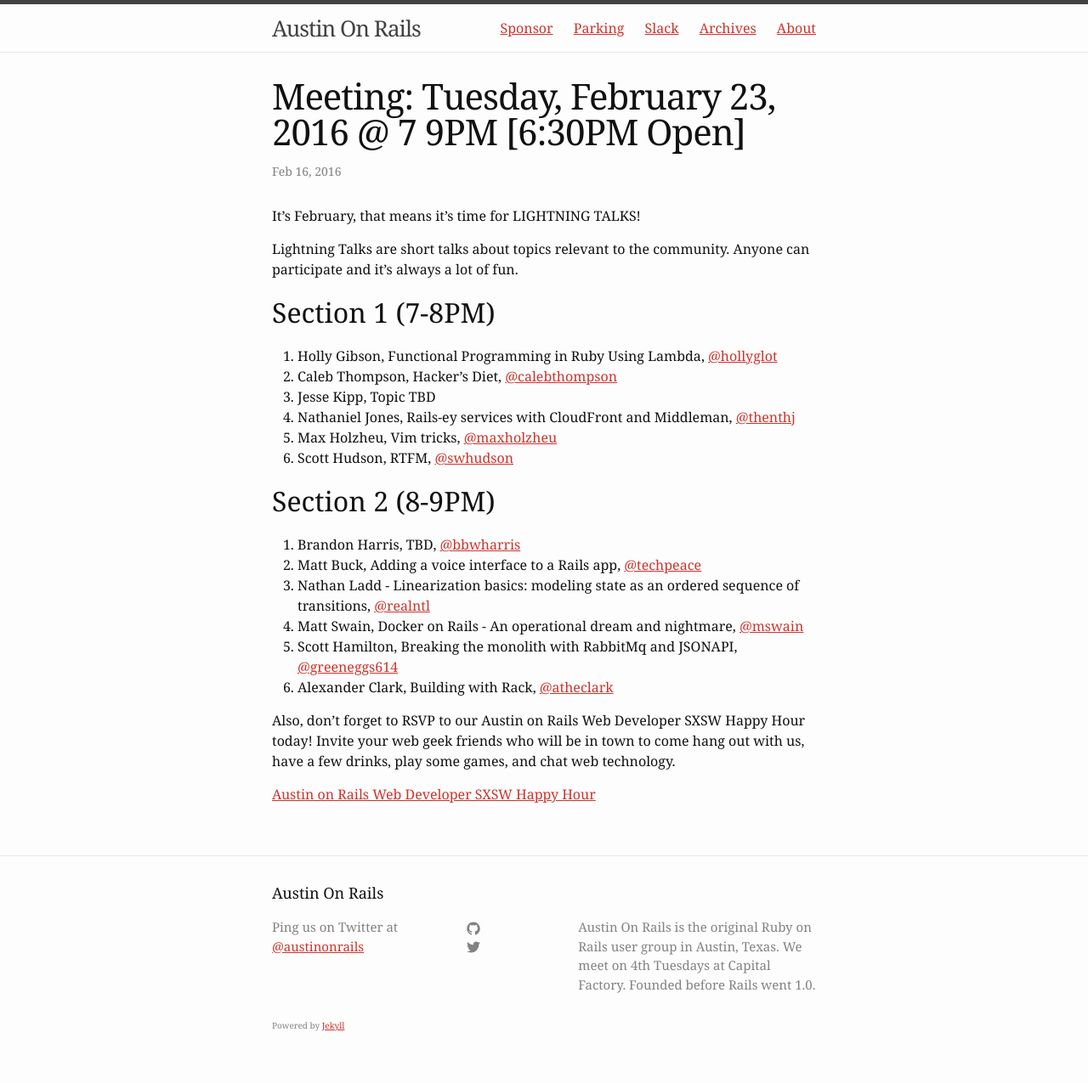
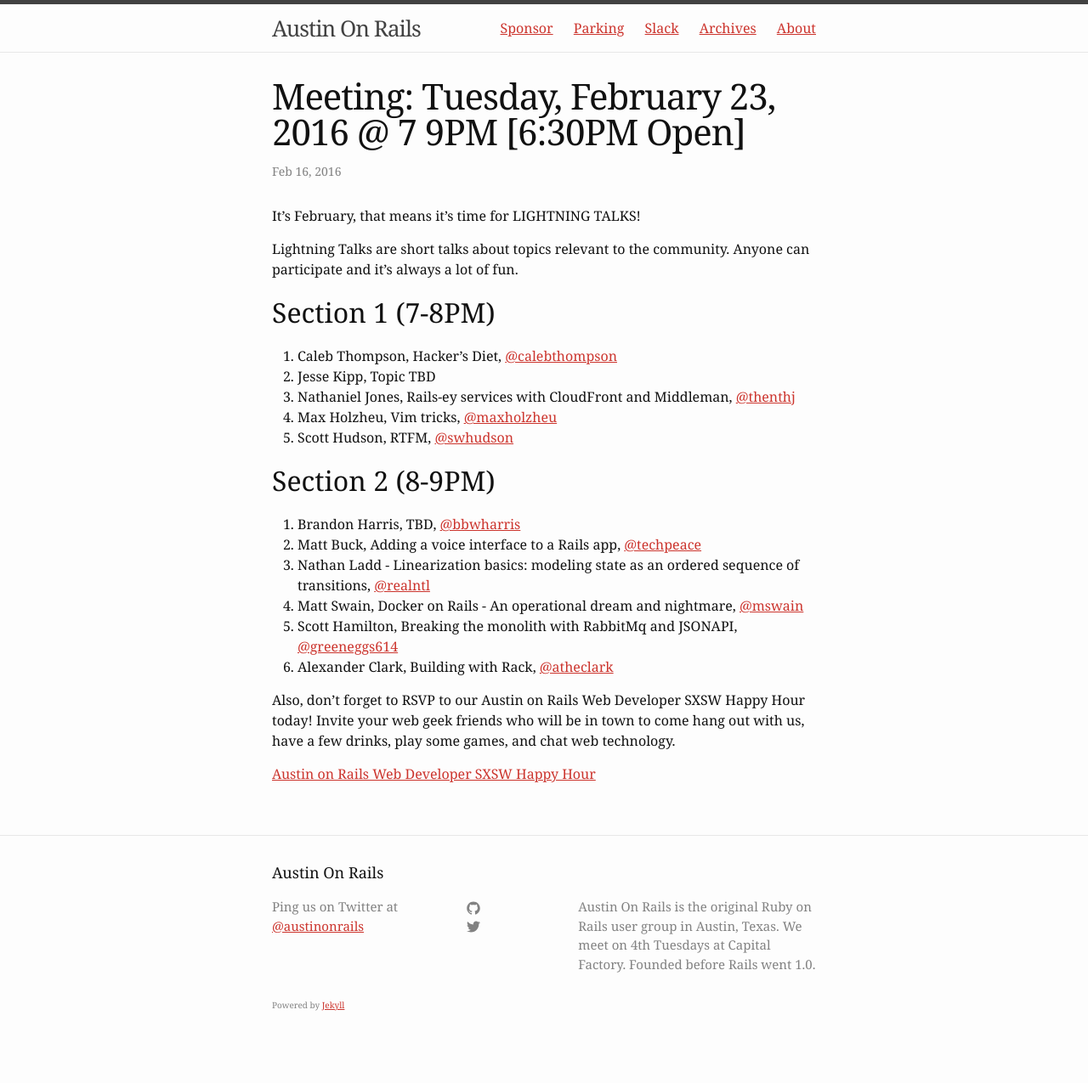
Before and after one commit to austinonrails/aor_meetings_blog, a Jekyll site: the page built from _posts/2016-02-16-meeting-tuesday-february-23-2016--7-9pm-630pm-open.md, in a window 1280 px wide. Shown: the whole page at 85% size. Built offline with Jekyll 4.4.1, drawn with Linux system fonts in a browser that asks for light colours; after the commit the page ends 1251 px from its top, so only the background shows below that.

Commit message:
Remove @hollyglot

```diff
--- a/_posts/2016-02-16-meeting-tuesday-february-23-2016--7-9pm-630pm-open.md
+++ b/_posts/2016-02-16-meeting-tuesday-february-23-2016--7-9pm-630pm-open.md
@@ -10,7 +10,6 @@
 
 ## Section 1 (7-8PM)
 
-1. Holly Gibson, Functional Programming in Ruby Using Lambda, [@hollyglot](https://twitter.com/hollyglot)
 1. Caleb Thompson, Hacker's Diet, [@calebthompson](https://twitter.com/calebthompson)
 1. Jesse Kipp, Topic TBD
 1. Nathaniel Jones, Rails-ey services with CloudFront and Middleman, [@thenthj](https://twitter.com/thenthj)
```
